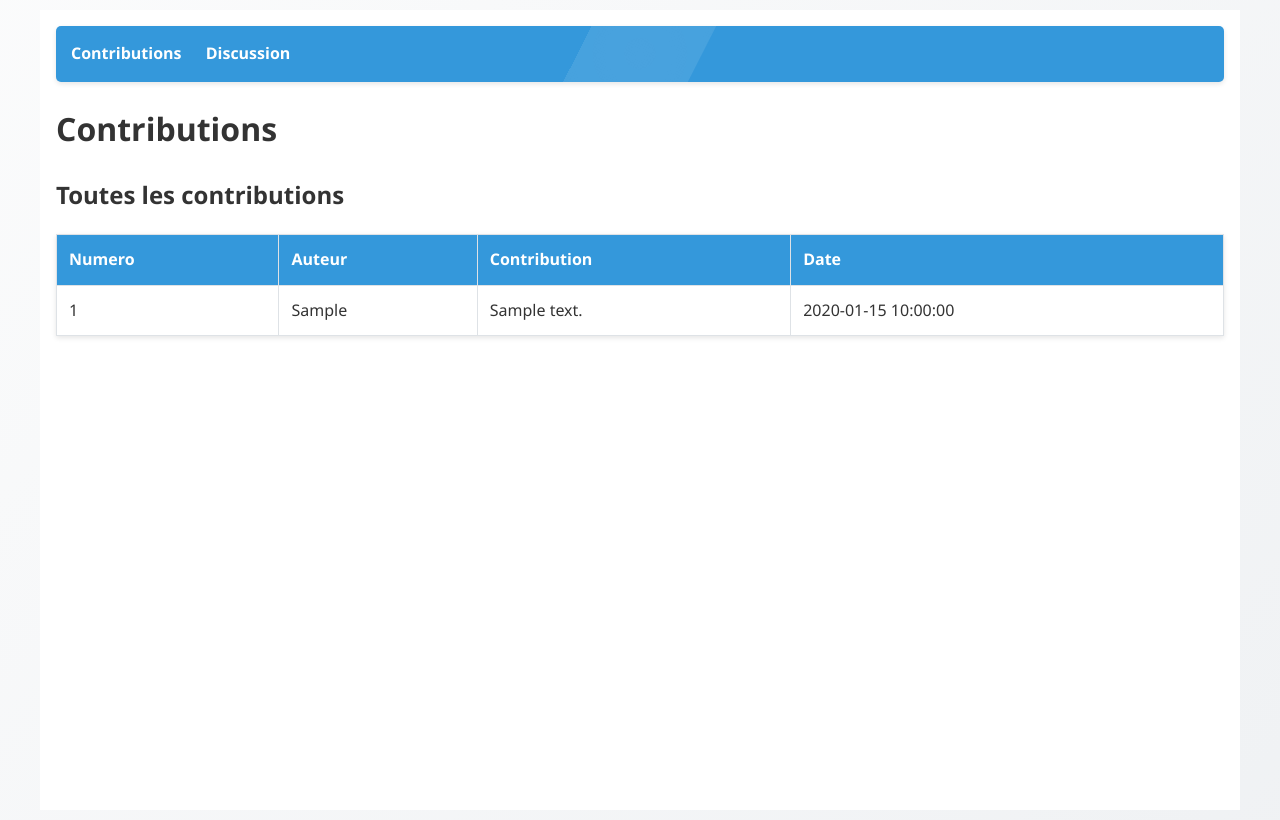
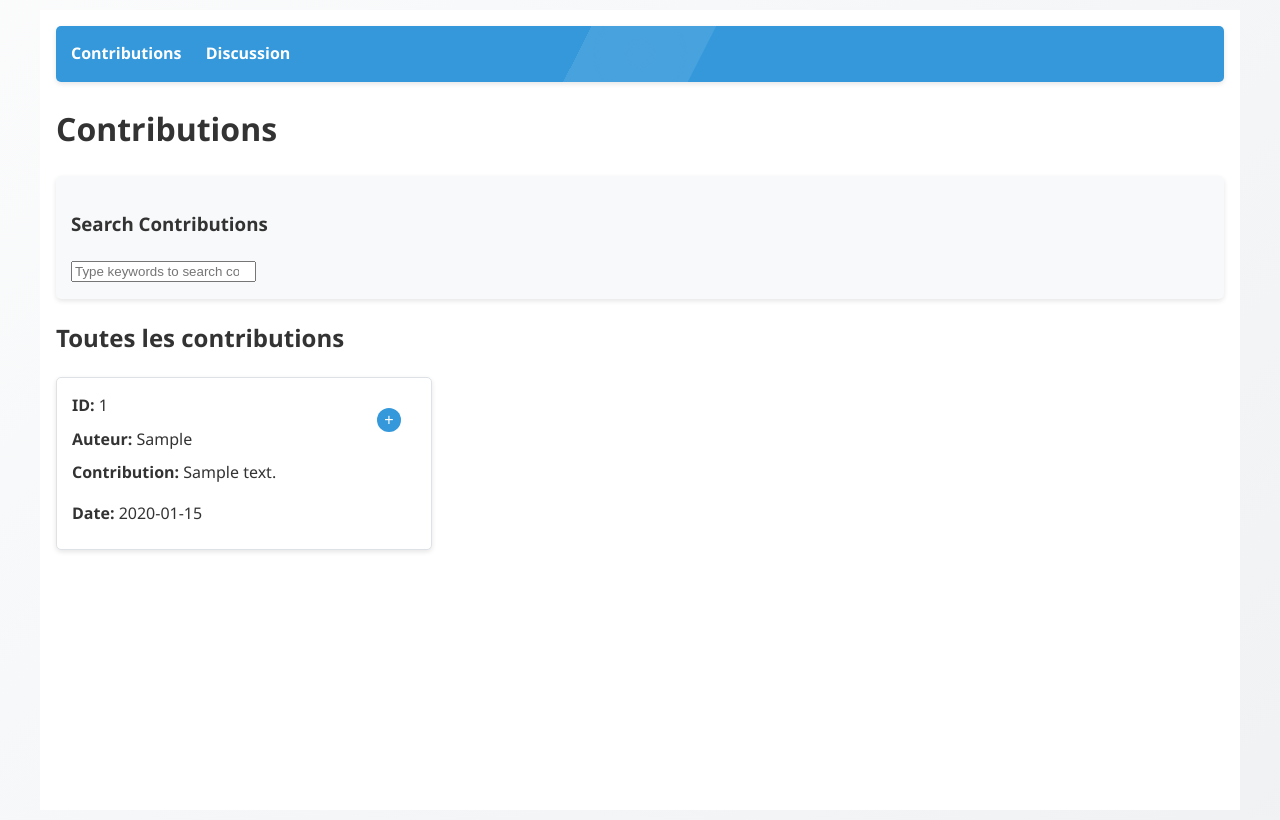
Before and after one commit to plfelter/verbatims-utn-vdl, a Flask app: page /contributions in a window 1280 px wide. Run offline with Flask 3, Linux system fonts and the light colour scheme; tables that the repository leaves empty hold one stand-in row (values such as "Sample post"); some libraries are stand-ins or nearby versions.

Commit message:
Improved the contribution view with three major features:
- Each contribution data (id, contributor, body and time) are presented in a separate cell that can be enlarged to view the whole content or reduced to take less space and only show a preview

- A search bar allows the user to type keywords. Only contributions that contain all of those keywords in its data are displayed.

- Only a few contributions are loaded at first. When the user scrolls down, more contributions are loaded. The user can scroll down infinitely and  each time a batch of  contributions are added at the display end.

```diff
--- a/app/static/css/styles.css
+++ b/app/static/css/styles.css
@@ -359,6 +359,137 @@ button:focus:not(:active)::after {
     font-size: 0.9rem;
 }
 
+/* Contributions Page Styles */
+.contributions-grid {
+    display: grid;
+    grid-template-columns: repeat(auto-fill, minmax(300px, 1fr));
+    gap: 20px;
+    margin-top: 20px;
+}
+
+.contribution-cell {
+    background-color: white;
+    border: 1px solid var(--dark-gray);
+    border-radius: var(--border-radius);
+    padding: 15px;
+    box-shadow: 0 2px 5px rgba(0, 0, 0, 0.1);
+    transition: transform 0.3s ease, box-shadow 0.3s ease;
+    position: relative;
+}
+
+.contribution-cell:hover {
+    transform: translateY(-5px);
+    box-shadow: 0 5px 15px rgba(0, 0, 0, 0.1);
+}
+
+.contribution-id,
+.contribution-author,
+.contribution-body,
+.contribution-date {
+    margin-bottom: 8px;
+}
+
+.contribution-body {
+    margin-bottom: 15px;
+}
+
+.expandable-cell {
+    position: relative;
+}
+
+.cell-content {
+    position: relative;
+    transition: all 0.3s ease;
+}
+
+.cell-preview {
+    display: block;
+}
+
+.cell-full {
+    display: none;
+    white-space: pre-wrap;
+    word-break: break-word;
+}
+
+.cell-content.expanded .cell-preview {
+    display: none;
+}
+
+.cell-content.expanded .cell-full {
+    display: block;
+    animation: fadeIn 0.3s ease-out;
+}
+
+.toggle-expand {
+    position: absolute;
+    right: 15px;
+    top: 15px;
+    width: 24px;
+    height: 24px;
+    border-radius: 50%;
+    background-color: var(--primary-color);
+    color: white;
+    border: none;
+    cursor: pointer;
+    display: flex;
+    align-items: center;
+    justify-content: center;
+    font-size: 16px;
+    padding: 0;
+    line-height: 1;
+    transition: all 0.2s ease;
+}
+
+.toggle-expand:hover {
+    background-color: var(--secondary-color);
+    transform: scale(1.1);
+}
+
+.loading-cell {
+    grid-column: 1 / -1;
+    text-align: center;
+    padding: 15px;
+    background-color: var(--light-gray);
+    border-radius: var(--border-radius);
+    font-style: italic;
+    margin-top: 10px;
+}
+
+.no-results {
+    grid-column: 1 / -1;
+    text-align: center;
+    padding: 20px;
+    background-color: var(--light-gray);
+    border-radius: var(--border-radius);
+    font-style: italic;
+    margin-top: 10px;
+}
+
+#search-container {
+    margin-bottom: 20px;
+    padding: 15px;
+    background-color: var(--light-gray);
+    border-radius: var(--border-radius);
+    box-shadow: 0 2px 5px rgba(0, 0, 0, 0.1);
+}
+
+.htmx-indicator {
+    display: none;
+    margin-left: 10px;
+    font-size: 0.9rem;
+    color: var(--secondary-color);
+    animation: fadeIn 0.3s ease-out;
+}
+
+.htmx-request .htmx-indicator {
+    display: inline-block;
+}
+
+.htmx-request.htmx-indicator {
+    display: inline-block;
+}
+
 /* Utility Classes */
 .error {
     color: var(--accent-color);
@@ -390,3 +521,21 @@ button:focus:not(:active)::after {
     from { transform: translateY(-20px); opacity: 0; }
     to { transform: translateY(0); opacity: 1; }
 }
+
+/* Keyword highlighting */
+.keyword-highlight {
+    background-color: rgba(255, 255, 0, 0.4);
+    padding: 0 2px;
+    border-radius: 2px;
+    font-weight: bold;
+    box-shadow: 0 0 2px rgba(0, 0, 0, 0.2);
+    transition: all 0.3s ease;
+    display: inline-block;
+    animation: highlightPulse 2s infinite;
+}
+
+@keyframes highlightPulse {
+    0% { background-color: rgba(255, 255, 0, 0.4); }
+    50% { background-color: rgba(255, 255, 0, 0.6); }
+    100% { background-color: rgba(255, 255, 0, 0.4); }
+}
--- a/app/templates/contributions.html
+++ b/app/templates/contributions.html
@@ -6,29 +6,28 @@
     <div id="contributions-container">
         <h1>Contributions</h1>
 
+        <!-- Search Bar -->
+        <div id="search-container">
+            <h3>
+                Search Contributions
+                <span class="htmx-indicator">
+                    <img src="{{ url_for('static', filename='img/loading.svg') }}" alt="Loading..." /> Searching...
+                </span>
+            </h3>
+            <input class="form-control" type="search"
+                name="search" placeholder="Type keywords to search contributions..."
+                hx-post="{{ url_for('search_contributions') }}"
+                hx-trigger="input changed delay:500ms, keyup[key=='Enter']"
+                hx-target="#contributions-content"
+                hx-indicator=".htmx-indicator">
+        </div>
+
         <!-- Contributions Table -->
         <div id="contributions-table">
             <h2>Toutes les contributions</h2>
-            <table>
-                <thead>
-                    <tr>
-                        <th>Numero</th>
-                        <th>Auteur</th>
-                        <th>Contribution</th>
-                        <th>Date</th>
-                    </tr>
-                </thead>
-                <tbody>
-                    {% for c in contributions %}
-                    <tr>
-                        <td>{{ c.id }}</td>
-                        <td>{{ c.contributor }}</td>
-                        <td>{{ c.body }}</td>
-                        <td>{{ c.time }}</td>
-                    </tr>
-                    {% endfor %}
-                </tbody>
-            </table>
+            <div id="contributions-content">
+                {% include 'contributions_content.html' with context %}
+            </div>
         </div>
     </div>
 {% endblock %}
--- /dev/null
+++ b/app/templates/contributions_content.html
@@ -0,0 +1,49 @@
+<div class="contributions-grid">
+    {% for c, highlighted in contributions %}
+    <div class="contribution-cell expandable-cell">
+        <div class="cell-content">
+            <div class="cell-preview">
+                <div class="contribution-id"><strong>ID:</strong> {% if highlighted %}{{ highlighted.id }}{% else %}{{ c.id }}{% endif %}</div>
+                <div class="contribution-author"><strong>Auteur:</strong> {% if highlighted %}{{ highlighted.contributor|truncate(50) }}{% else %}{{ c.contributor|truncate(20) }}{% endif %}</div>
+                <div class="contribution-body"><strong>Contribution:</strong> {% if highlighted %}{{ highlighted.body|truncate(100) }}{% else %}{{ c.body|truncate(50) }}{% endif %}</div>
+                <div class="contribution-date"><strong>Date:</strong> {{ c.time.strftime('%Y-%m-%d') }}</div>
+            </div>
+            <div class="cell-full">
+                <div class="contribution-id"><strong>ID:</strong> {% if highlighted %}{{ highlighted.id }}{% else %}{{ c.id }}{% endif %}</div>
+                <div class="contribution-author"><strong>Auteur:</strong> {% if highlighted %}{{ highlighted.contributor }}{% else %}{{ c.contributor }}{% endif %}</div>
+                <div class="contribution-body"><strong>Contribution:</strong> {% if highlighted %}{{ highlighted.body }}{% else %}{{ c.body }}{% endif %}</div>
+                <div class="contribution-date"><strong>Date:</strong> {{ c.time.strftime('%Y-%m-%d %H:%M:%S') }}</div>
+            </div>
+            <button class="toggle-expand" onclick="toggleExpand(this)">+</button>
+        </div>
+    </div>
+    {% if loop.last and loop.index >= 20 and has_more %}
+    <div class="loading-cell"
+         hx-get="{{ url_for('get_more_contributions', page=(page or 1) + 1, search=search_query) }}"
+         hx-trigger="revealed"
+         hx-swap="beforeend"
+         hx-target=".contributions-grid">
+        Loading more contributions...
+    </div>
+    {% endif %}
+    {% endfor %}
+
+    {% if not contributions %}
+    <div class="no-results">No contributions found matching your search.</div>
+    {% endif %}
+</div>
+
+<script>
+    function toggleExpand(button) {
+        const cellContent = button.parentElement;
+        const isExpanded = cellContent.classList.contains('expanded');
+
+        if (isExpanded) {
+            cellContent.classList.remove('expanded');
+            button.textContent = '+';
+        } else {
+            cellContent.classList.add('expanded');
+            button.textContent = '-';
+        }
+    }
+</script>
--- a/app/views.py
+++ b/app/views.py
@@ -1,6 +1,41 @@
 from flask import render_template, request, jsonify, redirect, url_for
+from markupsafe import Markup
 from app import app, db
 from app.models import Contribution, Comment
+from sqlalchemy import or_
+import re
+
+
+def highlight_keywords(text, keywords):
+    """
+    Highlight keywords in text by wrapping them in span tags with a highlight class.
+
+    Args:
+        text (str): The text to search in
+        keywords (list): List of keywords to highlight
+
+    Returns:
+        Markup: HTML-safe string with highlighted keywords
+    """
+    if not keywords or not text:
+        return Markup(text)
+
+    # Convert text to string if it's not already
+    text = str(text)
+
+    # Create a copy of the text for highlighting
+    highlighted_text = text
+
+    # Sort keywords by length (longest first) to avoid partial matches
+    sorted_keywords = sorted(keywords, key=len, reverse=True)
+
+    for keyword in sorted_keywords:
+        # Use regex for case-insensitive matching
+        pattern = re.compile(re.escape(keyword), re.IGNORECASE)
+        # Replace with the same text wrapped in a highlight span
+        highlighted_text = pattern.sub(lambda m: f'<span class="keyword-highlight">{m.group(0)}</span>', highlighted_text)
+
+    return Markup(highlighted_text)
 
 
 @app.route('/')
@@ -12,9 +47,143 @@ def index():
 @app.route('/contributions', methods=['GET'])
 def get_contributions():
     """Get all contributions displayed dynamically with HTMX."""
-    # Get all users
-    contribs = Contribution.query.all()
-    return render_template('contributions.html', contributions=contribs)
+    # Get first page of contributions (20 items)
+    page = request.args.get('page', 1, type=int)
+    per_page = 20
+
+    # Get all contributions with pagination
+    contribs = Contribution.query.order_by(Contribution.id).limit(per_page).all()
+
+    # Format contributions as tuples (original, highlighted) where highlighted is None
+    # This is to maintain consistency with the search routes
+    formatted_contribs = [(contrib, None) for contrib in contribs]
+
+    # Check if there are more contributions
+    has_more = len(contribs) == per_page and Contribution.query.count() > per_page
+
+    return render_template('contributions.html',
+                          contributions=formatted_contribs,
+                          page=page,
+                          has_more=has_more,
+                          search_query=None,
+                          keywords=[])
+
+
+@app.route('/search-contributions', methods=['POST'])
+def search_contributions():
+    """Search contributions by keywords."""
+    search_query = request.form.get('search', '')
+    page = request.args.get('page', 1, type=int)
+    per_page = 20
+
+    if search_query:
+        # Split the search query into keywords
+        keywords = search_query.split()
+
+        # Create a query that searches for contributions containing all keywords
+        query = Contribution.query
+
+        for keyword in keywords:
+            # Search in all fields
+            query = query.filter(
+                or_(
+                    Contribution.contributor.ilike(f'%{keyword}%'),
+                    Contribution.body.ilike(f'%{keyword}%'),
+                    # Convert ID to string for searching
+                    Contribution.id.cast(db.String).ilike(f'%{keyword}%')
+                )
+            )
+
+        # Get results with pagination
+        contribs = query.order_by(Contribution.id).limit(per_page).all()
+
+        # Create highlighted versions of the contribution fields
+        highlighted_contribs = []
+        for contrib in contribs:
+            # Create a copy of the contribution with highlighted text
+            highlighted_contrib = {
+                'id': highlight_keywords(contrib.id, keywords),
+                'contributor': highlight_keywords(contrib.contributor, keywords),
+                'body': highlight_keywords(contrib.body, keywords),
+                'time': contrib.time  # No need to highlight the time
+            }
+            highlighted_contribs.append((contrib, highlighted_contrib))
+
+        # Check if there are more results
+        has_more = len(contribs) == per_page and query.count() > per_page
+    else:
+        # If no search query, return all contributions without highlighting
+        contribs = Contribution.query.order_by(Contribution.id).limit(per_page).all()
+        highlighted_contribs = [(contrib, None) for contrib in contribs]
+        has_more = len(contribs) == per_page and Contribution.query.count() > per_page
+        keywords = []
+
+    # Return only the contributions content for HTMX
+    return render_template('contributions_content.html',
+                          contributions=highlighted_contribs,
+                          page=page,
+                          has_more=has_more,
+                          search_query=search_query,
+                          keywords=keywords if search_query else [])
+
+
+@app.route('/more-contributions', methods=['GET'])
+def get_more_contributions():
+    """Get more contributions for infinite scrolling."""
+    page = request.args.get('page', 1, type=int)
+    search_query = request.args.get('search', '')
+    per_page = 20
+    offset = (page - 1) * per_page
+
+    if search_query:
+        # Split the search query into keywords
+        keywords = search_query.split()
+
+        # Create a query that searches for contributions containing all keywords
+        query = Contribution.query
+
+        for keyword in keywords:
+            # Search in all fields
+            query = query.filter(
+                or_(
+                    Contribution.contributor.ilike(f'%{keyword}%'),
+                    Contribution.body.ilike(f'%{keyword}%'),
+                    # Convert ID to string for searching
+                    Contribution.id.cast(db.String).ilike(f'%{keyword}%')
+                )
+            )
+
+        # Get results with pagination
+        contribs = query.order_by(Contribution.id).offset(offset).limit(per_page).all()
+
+        # Create highlighted versions of the contribution fields
+        highlighted_contribs = []
+        for contrib in contribs:
+            # Create a copy of the contribution with highlighted text
+            highlighted_contrib = {
+                'id': highlight_keywords(contrib.id, keywords),
+                'contributor': highlight_keywords(contrib.contributor, keywords),
+                'body': highlight_keywords(contrib.body, keywords),
+                'time': contrib.time  # No need to highlight the time
+            }
+            highlighted_contribs.append((contrib, highlighted_contrib))
+
+        # Check if there are more results
+        has_more = len(contribs) == per_page and query.count() > offset + per_page
+    else:
+        # If no search query, return all contributions without highlighting
+        contribs = Contribution.query.order_by(Contribution.id).offset(offset).limit(per_page).all()
+        highlighted_contribs = [(contrib, None) for contrib in contribs]
+        has_more = len(contribs) == per_page and Contribution.query.count() > offset + per_page
+        keywords = []
+
+    # Return only the rows for the next page
+    return render_template('contributions_rows.html',
+                          contributions=highlighted_contribs,
+                          page=page,
+                          has_more=has_more,
+                          search_query=search_query,
+                          keywords=keywords if search_query else [])
 
 
 @app.route('/discussion', methods=['GET', 'POST'])
```
Also changed, not shown: app/templates/contributions_rows.html (added, +28 -0 lines), app/static/img/loading.svg (added).
